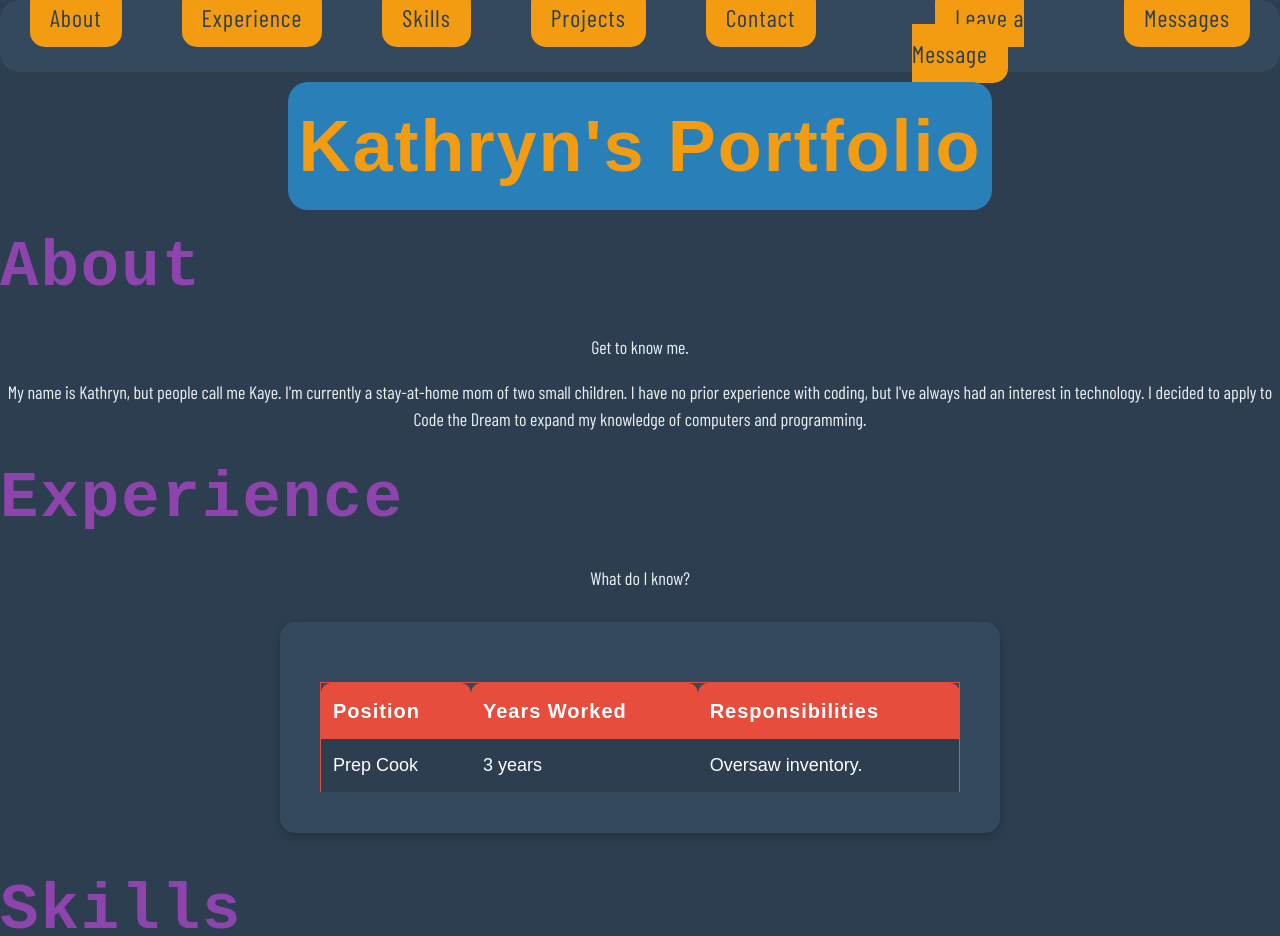
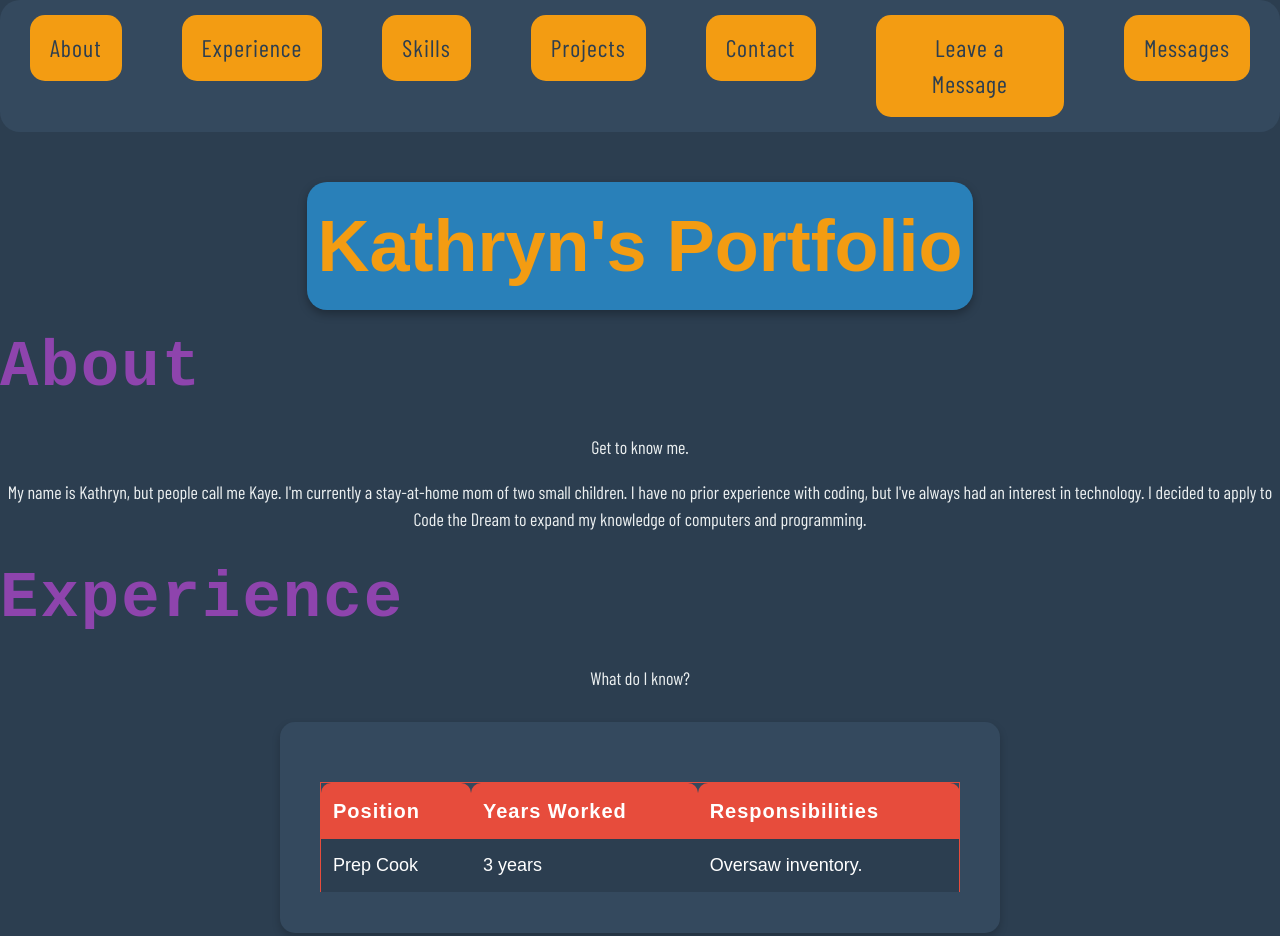
Before and after one commit to xpwetx/KathrynJoiMiranda-Jupiter, a plain HTML site: page index.html in a window 1280 px wide. Shown: the top 936 px of the page. Drawn offline with nearby package versions, Linux system fonts and the light colour scheme; no server answers; a web font is replaced by a local one.

Commit message:
FINAL FINAL

```diff
--- a/css/index.css
+++ b/css/index.css
@@ -11,17 +11,26 @@ ol {
 }
 
 /* Body */
+
 body {
+    height: 200vh;
     margin: 0;
-    padding: 20px;
+    padding: 0;
     background-color: #2c3e50;
-    /* Dark blue-gray background */
     color: #ecf0f1;
-    /* Light gray text */
     font-family: 'Barlow Condensed', sans-serif;
     font-size: 18px;
     line-height: 1.5;
     text-align: center;
+}
+
+html,
+body {
+    position: static;
+    height: 100%;
+    margin: 0;
+    padding: 0;
+    overflow: visible;
 }
 
 /* Navigation */
@@ -29,6 +38,14 @@ nav {
     width: 100%;
     display: flex;
     justify-content: center;
+    z-index: 999;
+}
+
+/* STICKY HEADER */
+.header-container {
+    width: 100%;
+    position: relative;
+    z-index: 999;
 }
 
 /* Header */
@@ -36,26 +53,27 @@ h1 {
     position: sticky;
     top: 0;
     padding: 10px;
-    margin: 10px;
+    margin: 10px 0;
     color: #f39c12;
-    /* Golden yellow */
     background-color: #2980b9;
-    /* Blue */
     font-family: papyrus, fantasy;
     border-radius: 20px;
     font-size: 72px;
     z-index: 1000;
+    display: inline-block;
     font-weight: bolder;
-    letter-spacing: 2px;
-    display: inline-block;
+    margin-top: 50px;
+    box-shadow: 0 4px 10px rgba(0, 0, 0, 0.3);
+
 }
+
+
 
 /* Subheadings */
 h2 {
     padding: 0;
     margin: 0;
     color: #8e44ad;
-    /* Purple */
     letter-spacing: 2px;
     font-weight: bold;
     font-family: 'Courier New', Courier, monospace;
@@ -63,27 +81,50 @@ h2 {
     text-align: left;
 }
 
+
 /* Links */
 a {
+    display: flex;
     padding: 10px 15px;
     margin: 10px;
     text-align: center;
     background-color: #f39c12;
-    /* Golden yellow */
     border-radius: 15px;
     text-decoration: none;
     color: #2c3e50;
-    /* Dark blue-gray */
     font-family: 'Barlow condensed', sans-serif;
 }
 
 a:hover,
 a:focus {
     background-color: #f1c40f;
-    /* Lighter yellow */
     color: #ffffff;
     outline: 2px solid #2c3e50;
-    /* Dark blue-gray outline */
+}
+
+/* Contacts */
+#contact ul {
+    display: flex;
+    padding: 0;
+    margin: 0;
+    justify-content: center;
+}
+
+#contact ul li {
+    display: inline-block;
+    margin: 0 15px;
+}
+
+
+/* Projects */
+#projects ul.project-list li a {
+    font-size: 20px;
+    text-decoration: none;
+    color: #2c3e50
+}
+
+#projects ul.project-list li a:hover {
+    color: #f39c12;
 }
 
 /* Flex Containers */
@@ -95,9 +136,7 @@ a:focus {
     padding: 0;
     margin: 0;
     background-color: #34495e;
-    /* Dark gray-blue */
     color: #ecf0f1;
-    /* Light gray text */
     font-size: 18px;
     font-weight: 100;
     text-align: center;
@@ -128,9 +167,7 @@ a:focus {
     margin: 40px auto;
     padding: 30px;
     background-color: #34495e;
-    /* Dark background */
     color: #ecf0f1;
-    /* Light gray text */
     border-radius: 15px;
     box-shadow: 0 4px 8px rgba(0, 0, 0, 0.2);
     font-size: 18px;
@@ -144,13 +181,11 @@ a:focus {
     border-collapse: collapse;
     margin-top: 20px;
     border: 1px solid #e74c3c;
-    /* Red-orange border */
 }
 
 /* Table Header */
 .experience-table th {
     background-color: #e74c3c;
-    /* Red-orange */
     color: white;
     padding: 12px;
     font-size: 20px;
@@ -162,7 +197,6 @@ a:focus {
 /* Table Body */
 .experience-table td {
     background-color: #2c3e50;
-    /* Dark blue-gray */
     color: white;
     padding: 12px;
     font-size: 18px;
@@ -173,7 +207,6 @@ a:focus {
 /* Table Row Hover Effect */
 .experience-table tr:hover {
     background-color: #e67e22;
-    /* Orange on hover */
     transition: background-color 0.3s ease;
 }
 
@@ -226,7 +259,7 @@ a:focus {
     .experience-container {
         padding: 15px;
         background-color: #f39c12;
-        /* Yellow background for mobile */
+
         color: #ffffff;
     }
 
@@ -250,6 +283,7 @@ a:focus {
 @media (min-width: 1024px) {
     h1 {
         font-size: 72px;
+        position: sticky;
     }
 
     .flex-container {
@@ -277,13 +311,7 @@ a:focus {
     }
 }
 
-/* Ensure no horizontal scrolling */
-html,
-body {
-    overflow-x: hidden;
-    margin: 0;
-    padding: 0;
-}
+
 
 /* Flex layout for experience and connect sections */
 #experience .experience-list,
@@ -297,15 +325,10 @@ body {
 /* Variables */
 :root {
     --primary-color: #f39c12;
-    /* Golden yellow */
     --secondary-color: #2980b9;
-    /* Blue */
     --accent-color: #8e44ad;
-    /* Purple */
     --background-color: #2c3e50;
-    /* Dark blue-gray */
     --text-color: #ecf0f1;
-    /* Light gray */
 }
 
 body {
--- a/index.html
+++ b/index.html
@@ -29,7 +29,7 @@
     </div>
   </nav>
 
-  <div class="center-content">
+  <div class="header-container">
     <h1>Kathryn's Portfolio</h1>
   </div>
 
```
